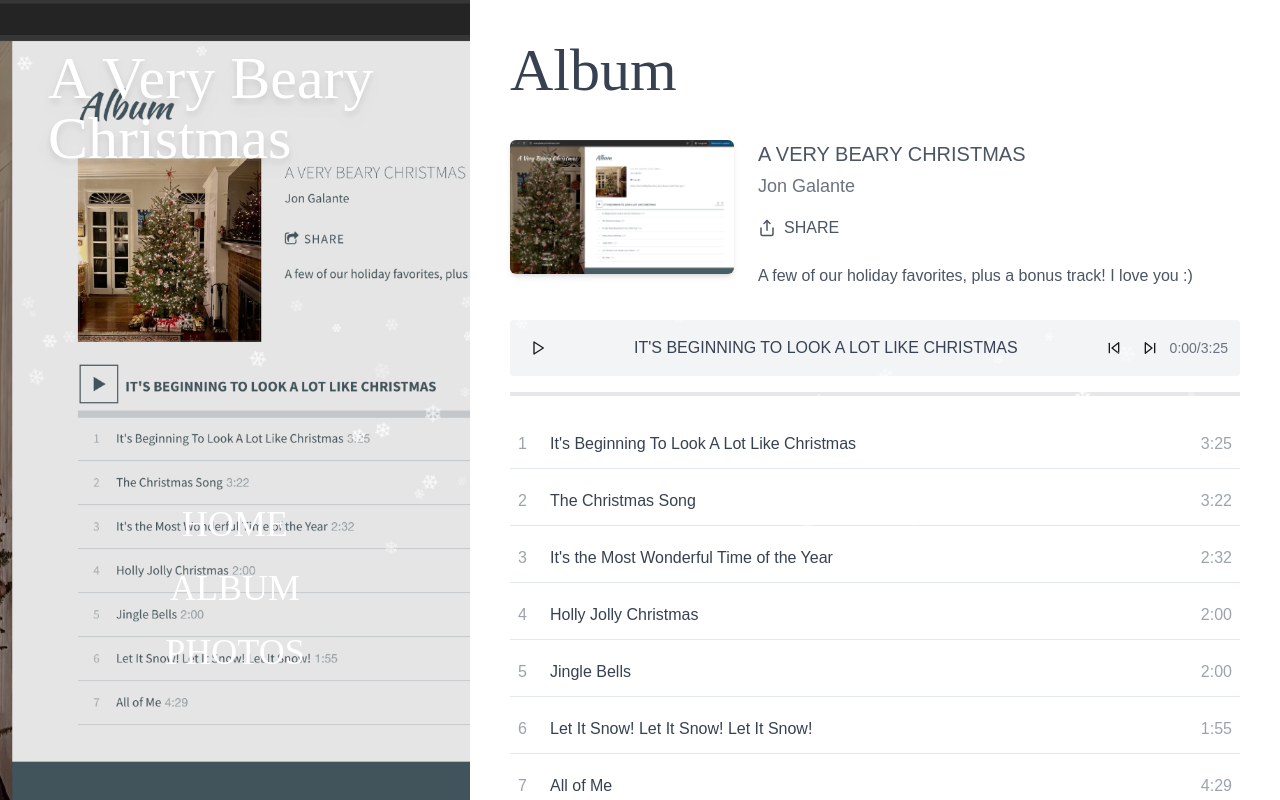
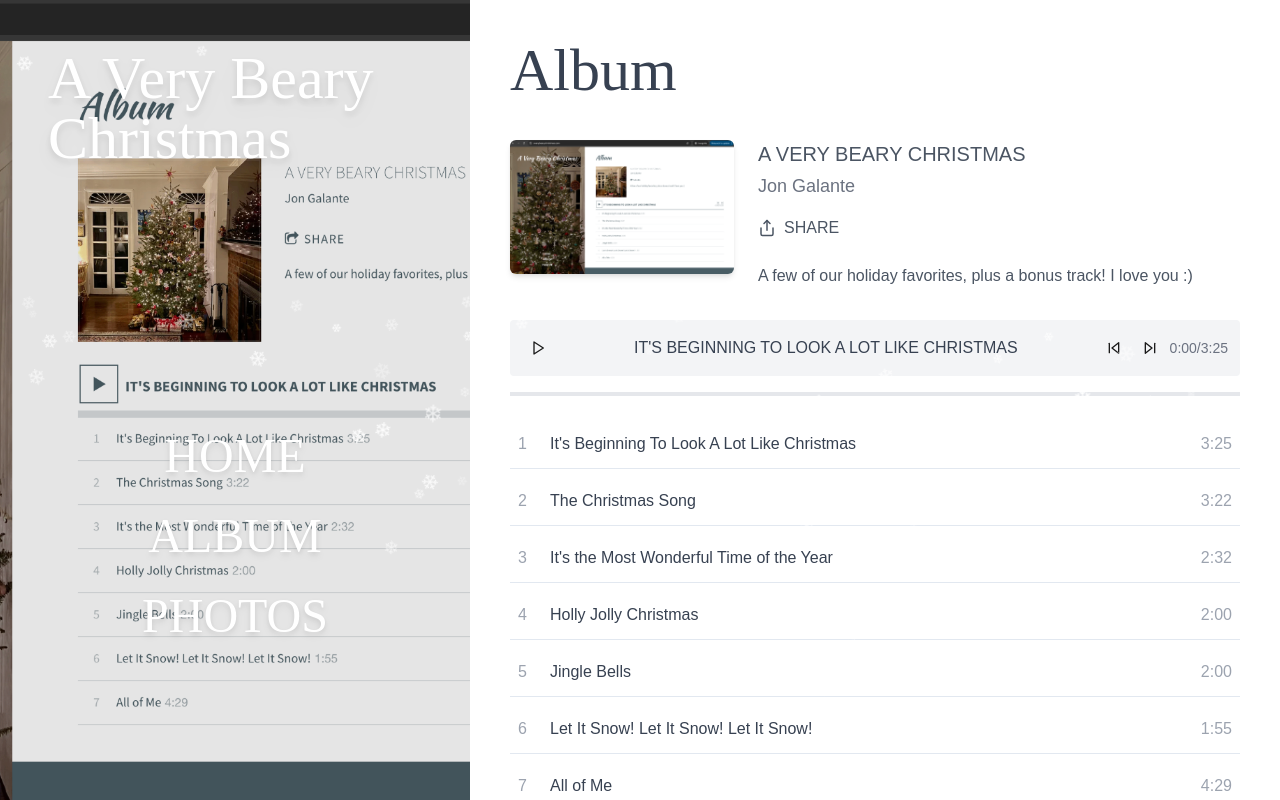
Before and after one commit to jonmgalante/a-very-beary-christmas, a React (Vite) app: page / in a window 1280 px wide. Built offline with nearby package versions, Linux system fonts and the light colour scheme.

Commit message:
Fix: Apply font styles
Apply the provided CSS keyframes and styles to fix the font rendering issues.

```diff
--- a/src/components/Sidebar.tsx
+++ b/src/components/Sidebar.tsx
@@ -19,21 +19,21 @@ export const Sidebar: React.FC = () => {
             </h1>
           </div>
 
-          {/* Navigation - positioned at the bottom */}
-          <nav className="p-8 pb-20 md:pb-32 mt-auto flex justify-center">
-            <ul className="flex flex-col items-center space-y-6">
+          {/* Navigation - positioned at the bottom with more space */}
+          <nav className="p-8 pb-28 md:pb-40 mt-auto flex justify-center">
+            <ul className="flex flex-col items-center space-y-8">
               <li>
-                <Link to="/" className="text-white text-4xl font-kaushan hover:text-christmas-gold transition-colors">
+                <Link to="/" className="text-white text-5xl font-kaushan hover:text-christmas-gold transition-colors drop-shadow-md">
                   HOME
                 </Link>
               </li>
               <li>
-                <Link to="/" className="text-white text-4xl font-kaushan hover:text-christmas-gold transition-colors">
+                <Link to="/" className="text-white text-5xl font-kaushan hover:text-christmas-gold transition-colors drop-shadow-md">
                   ALBUM
                 </Link>
               </li>
               <li>
-                <Link to="/" className="text-white text-4xl font-kaushan hover:text-christmas-gold transition-colors">
+                <Link to="/" className="text-white text-5xl font-kaushan hover:text-christmas-gold transition-colors drop-shadow-md">
                   PHOTOS
                 </Link>
               </li>
```
